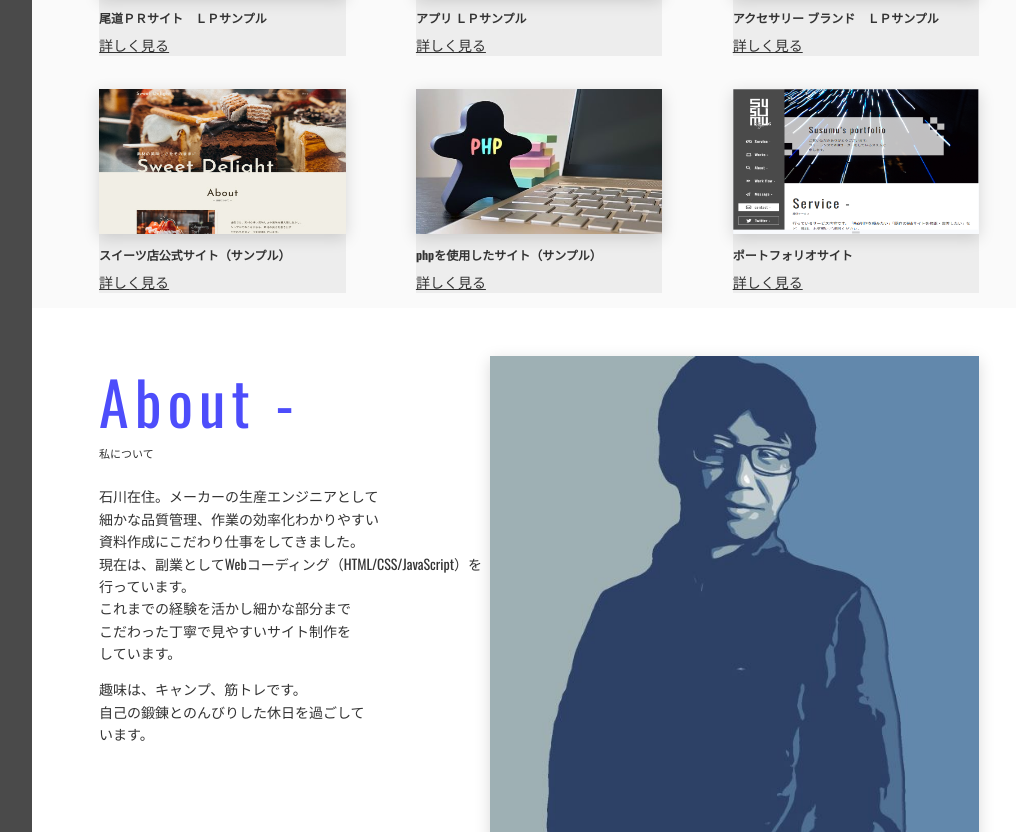
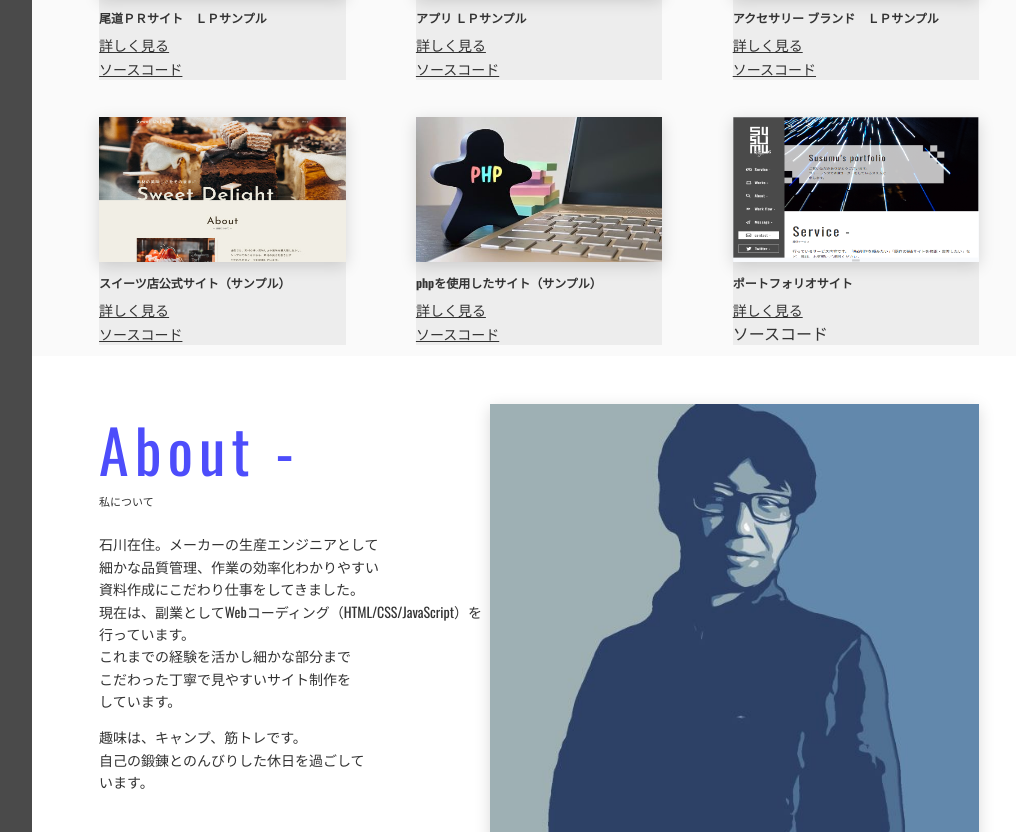
Before and after one commit to susumunakade/SourceCode, a plain HTML site: page index.html in a window 1280 px wide. Shown: the part 1346-2178 px from the top of the page, without its empty margins (234-1250 px from the left). Drawn offline with nearby package versions, Linux system fonts and the light colour scheme.

Commit message:
Add files via upload

```diff
--- a/index.html
+++ b/index.html
@@ -196,7 +196,8 @@
                                     <img src="./img/onomichi.png" alt="">
                                 </div>
                                 <h3 class="works__item_name">尾道ＰＲサイト　ＬＰサンプル</h3>
-                                <a href="https://sumusuhds23.com/portfolio_ver2/taro_onomichi/index.html" class="works__item_link" target="_blank">詳しく見る</a>
+                                <div class="works__link_content"><a href="https://sumusuhds23.com/portfolio_ver2/taro_onomichi/index.html" class="works__item_link" target="_blank">詳しく見る</a></div>
+                                <div class="works__link_content"><a href="https://github.com/susumunakade/SourceCode/tree/taro_onomichi" class="works__item_link" target="_blank">ソースコード</a></div>
                             </li>
 
                             <li class="works__item">
@@ -204,7 +205,8 @@
                                     <img src="./img/oha.png" alt="">
                                 </div>
                                 <h3 class="works__item_name">アプリ ＬＰサンプル</h3>
-                                <a href="https://sumusuhds23.com/portfolio_ver2/OHA/index.html" class="works__item_link" target="_blank">詳しく見る</a>
+                                <div class="works__link_content"><a href="https://sumusuhds23.com/portfolio_ver2/OHA/index.html" class="works__item_link" target="_blank">詳しく見る</a></div>
+                                <div class="works__link_content"><a href="" class="works__item_link" target="_blank">ソースコード</a></div>
                             </li>
 
                             <li class="works__item">
@@ -212,7 +214,8 @@
                                     <img src="./img/sobolon.png" alt="">
                                 </div>
                                 <h3 class="works__item_name">アクセサリー ブランド　ＬＰサンプル</h3>
-                                <a href="https://sumusuhds23.com/portfolio_ver2/sobolon/index.html" class="works__item_link" target="_blank">詳しく見る</a>
+                                <div class="works__link_content"><a href="https://sumusuhds23.com/portfolio_ver2/sobolon/index.html" class="works__item_link" target="_blank">詳しく見る</a></div>
+                                <div class="works__link_content"><a href="" class="works__item_link" target="_blank">ソースコード</a></div>
                             </li>
 
                             <li class="works__item">
@@ -220,7 +223,8 @@
                                     <img src="./img/img_works2.jpg" alt="">
                                 </div>
                                 <h3 class="works__item_name">スイーツ店公式サイト（サンプル）</h3>
-                                <a href="https://sumusuhds23.com/cafe_sample/index.html" class="works__item_link" target="_blank">詳しく見る</a>
+                                <div class="works__link_content"><a href="https://sumusuhds23.com/cafe_sample/index.html" class="works__item_link" target="_blank">詳しく見る</a></div>
+                                <div class="works__link_content"><a href="" class="works__item_link" target="_blank">ソースコード</a></div>
                             </li>
 
                             <li class="works__item">
@@ -228,7 +232,8 @@
                                     <img src="./img/img_works_php.jpg" alt="">
                                 </div>
                                 <h3 class="works__item_name">phpを使用したサイト（サンプル）</h3>
-                                <a href="https://sumusuhds23.com/php_demo/index.html" class="works__item_link" target="_blank">詳しく見る</a>
+                                <div class="works__link_content"><a href="https://sumusuhds23.com/php_demo/index.html" class="works__item_link" target="_blank">詳しく見る</a></div>
+                               <div class="works__link_content"><a href="" class="works__item_link" target="_blank">ソースコード</a></div>
                             </li>
 
                             <li class="works__item">
@@ -236,7 +241,8 @@
                                     <img src="./img/img_works_portfolio.png" alt="">
                                 </div>
                                 <h3 class="works__item_name">ポートフォリオサイト</h3>
-                                <a href="#" class="works__item_link" target="_blank">詳しく見る</a>
+                                <div class="works__link_content"><a href="#" class="works__item_link" target="_blank">詳しく見る</a></div>
+                                <div class="works__link_content"><a href="" target="_blank">ソースコード</a></div>
                             </li>
                         </ul>
                     </div>
--- a/sass/style.scss
+++ b/sass/style.scss
@@ -295,7 +295,13 @@ body{
   &__item_link{
     font-size: 14px;
     text-decoration: underline;
+    transition: color 1s;
+
+    &:hover{
+    color: color.$heading;
+    }
   }
+
 
 }
 
```
Also changed, not shown: css/style.css.
